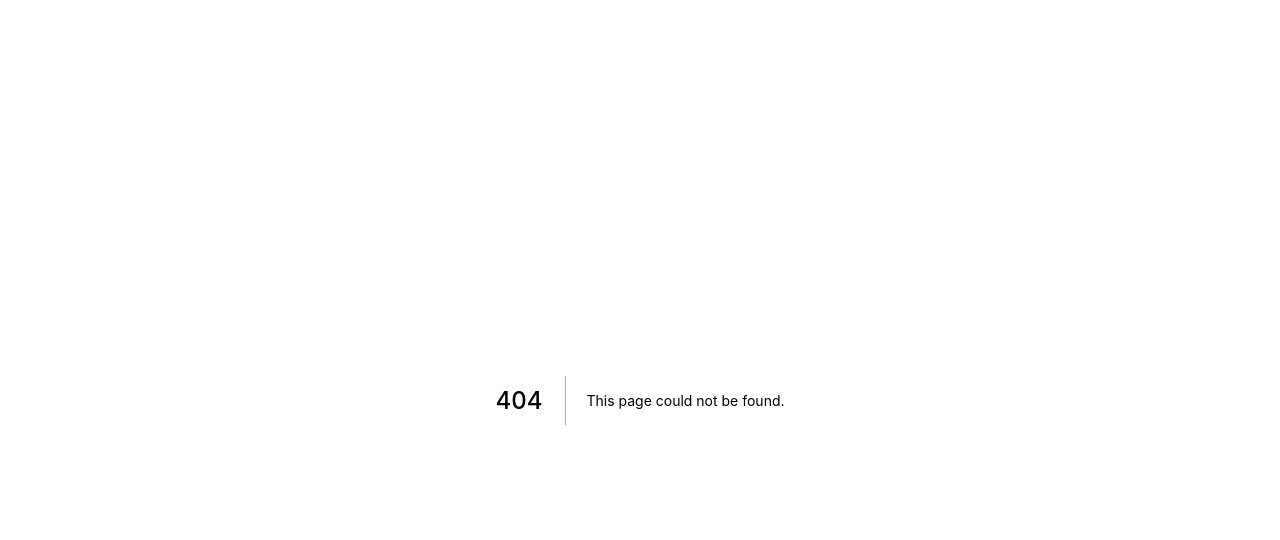
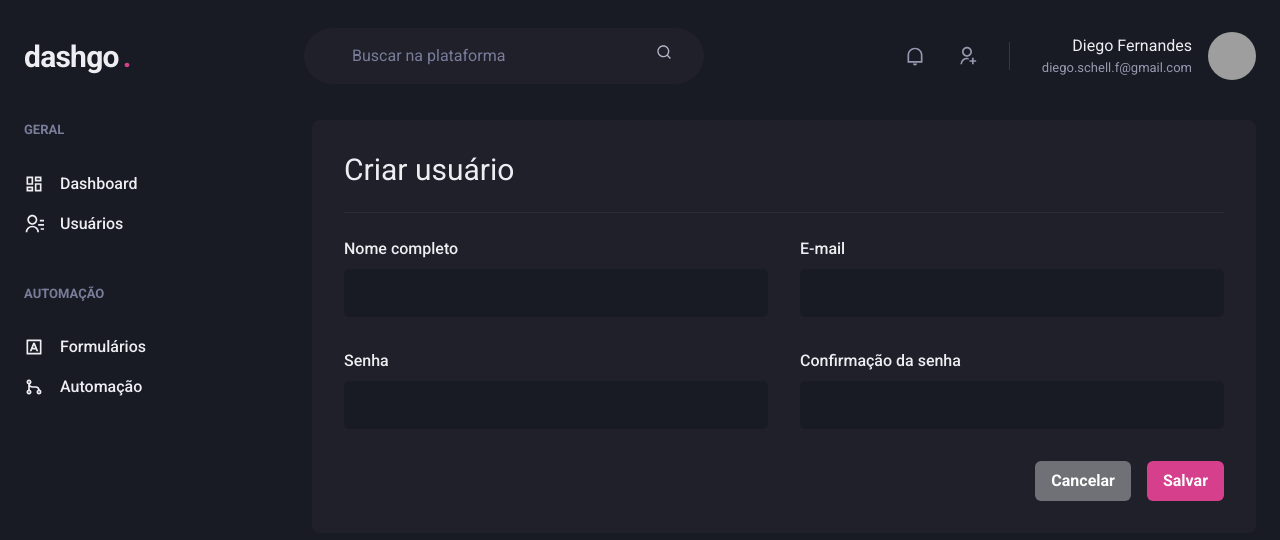
Before and after one commit to Lego4m/Ignite-ReactJS, a Next.js app in the folder 04-dashgo/: page /users/create in a window 1280 px wide. Before the commit this address had no page. Shown: the top 540 px of the page. Built offline with nearby package versions, Linux system fonts and the light colour scheme; grey boxes are pictures that could not be loaded.

Commit message:
04 - Página: Form de usuário

```diff
--- /dev/null
+++ b/04-dashgo/src/pages/users/create.tsx
@@ -0,0 +1,59 @@
+import {
+  Box,
+  Button,
+  Divider,
+  Flex,
+  Heading,
+  HStack,
+  SimpleGrid,
+  VStack
+} from '@chakra-ui/react';
+
+import { Input } from '../../components/Form/Input';
+import { Header } from '../../components/Header';
+import { Sidebar } from '../../components/Sidebar';
+
+export default function CreateUser() {
+  return (
+    <Box>
+      <Header />
+
+      <Flex w='100%' my='6' maxWidth={1480} mx='auto' px='6'>
+        <Sidebar />
+
+        <Box flex='1' borderRadius={8} bg='gray.800' p='8'>
+          <Heading size='lg' fontWeight='normal'>Criar usuário</Heading>
+
+          <Divider my='6' borderColor='gray.700' />
+
+          <VStack spacing='8'>
+            <SimpleGrid
+              minChildWidth='240px'
+              spacing='8'
+              width='100%'
+            >
+              <Input name='name' label='Nome completo' />
+              <Input name='email' type='email' label='E-mail' />
+            </SimpleGrid>
+
+            <SimpleGrid
+              minChildWidth='240px'
+              spacing='8'
+              width='100%'
+            >
+              <Input name='password' type='password' label='Senha' />
+              <Input name='password_confirmation' type='password' label='Confirmação da senha'   />
+            </SimpleGrid>
+          </VStack>
+
+          <Flex mt='8' justify='flex-end'>
+            <HStack spacing='4'>
+              <Button colorScheme='whiteAlpha'>Cancelar</Button>
+              <Button colorScheme='pink'>Salvar</Button>
+            </HStack>
+          </Flex>
+        </Box>
+      </Flex>
+    </Box>
+  )
+}
```
